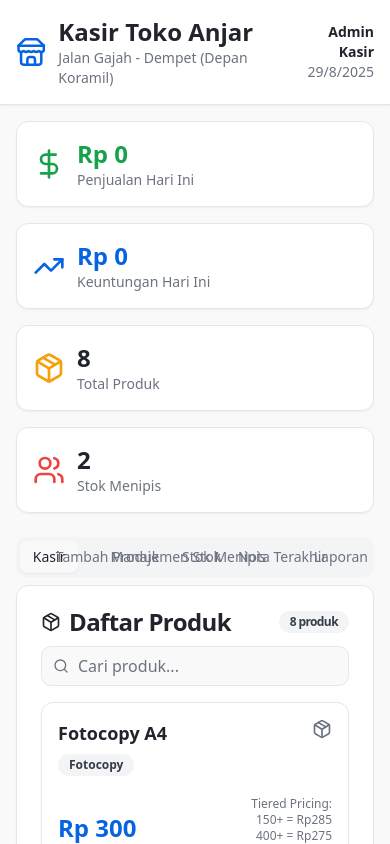
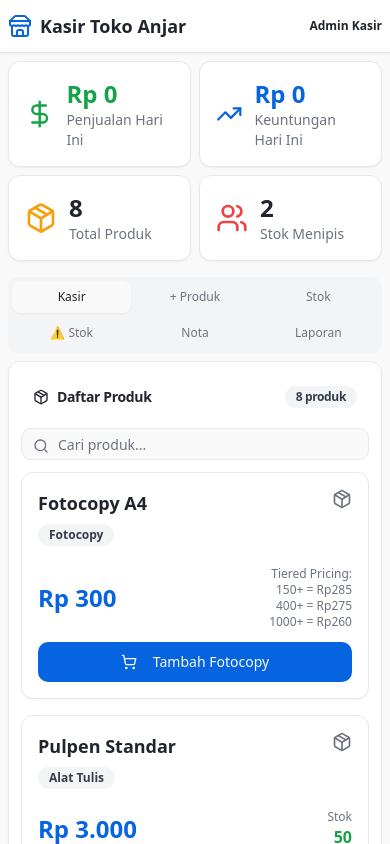
Before and after one commit to Anjarabidin123/bright-halo-spark, a React (Vite) app: page / in a window 390 px wide. Shown: the top 844 px of the page. Built offline with nearby package versions, Linux system fonts and the light colour scheme.

Commit message:
Refactor responsive design and cart
Adjust responsive design for full-screen display on both laptops and mobile devices.
Modify the side cart behavior to prevent immediate printing of receipts.
Enable the cart item box to expand and adjust its length based on the quantity of items added.

```diff
--- a/src/components/POS/POSInterface.tsx
+++ b/src/components/POS/POSInterface.tsx
@@ -170,25 +170,25 @@ Profit: ${formatPrice(receipt.profit)}
     .reduce((sum, receipt) => sum + receipt.profit, 0);
 
   return (
-    <div className="min-h-screen bg-background">
+    <div className="min-h-screen w-full bg-background">
       {/* Header */}
-      <header className="border-b bg-card shadow-sm">
-        <div className="max-w-7xl mx-auto px-4 py-4">
+      <header className="border-b bg-card shadow-sm w-full">
+        <div className="w-full px-2 sm:px-4 py-3 sm:py-4">
           <div className="flex items-center justify-between">
-            <div className="flex items-center gap-3">
-              <Store className="h-8 w-8 text-primary" />
+            <div className="flex items-center gap-2 sm:gap-3">
+              <Store className="h-6 w-6 sm:h-8 sm:w-8 text-primary" />
               <div>
-                <h1 className="text-2xl font-bold">Kasir Toko Anjar </h1>
-                <p className="text-sm text-muted-foreground">
+                <h1 className="text-lg sm:text-2xl font-bold">Kasir Toko Anjar</h1>
+                <p className="text-xs sm:text-sm text-muted-foreground hidden sm:block">
                   Jalan Gajah - Dempet (Depan Koramil)
                 </p>
               </div>
             </div>
 
-            <div className="flex items-center gap-4">
-              <div className="text-right text-sm">
+            <div className="flex items-center gap-2 sm:gap-4">
+              <div className="text-right text-xs sm:text-sm">
                 <div className="font-semibold">Admin Kasir</div>
-                <div className="text-muted-foreground">
+                <div className="text-muted-foreground hidden sm:block">
                   {new Date().toLocaleDateString('id-ID')}
                 </div>
               </div>
@@ -198,8 +198,8 @@ Profit: ${formatPrice(receipt.profit)}
       </header>
 
       {/* Dashboard Stats */}
-      <div className="max-w-7xl mx-auto p-4">
-        <div className="grid grid-cols-1 md:grid-cols-4 gap-4 mb-6">
+      <div className="w-full px-2 sm:px-4 py-2 sm:py-4">
+        <div className="grid grid-cols-2 lg:grid-cols-4 gap-2 sm:gap-4 mb-4 sm:mb-6">
           <Card className="pos-card cursor-pointer hover:shadow-lg transition-shadow" onClick={() => handleDashboardClick('revenue')}>
             <CardContent className="flex items-center p-4">
               <DollarSign className="h-8 w-8 text-success mr-3" />
@@ -246,37 +246,37 @@ Profit: ${formatPrice(receipt.profit)}
         </div>
 
         <Tabs value={currentTab} onValueChange={setCurrentTab} className="w-full">
-          <TabsList className="grid w-full grid-cols-6">
-            <TabsTrigger value="pos">Kasir</TabsTrigger>
-            <TabsTrigger value="add-product">Tambah Produk</TabsTrigger>
-            <TabsTrigger value="stock-management">Manajemen Stok</TabsTrigger>
-            <TabsTrigger value="low-stock">Stok Menipis</TabsTrigger>
-            <TabsTrigger value="receipt">Nota Terakhir</TabsTrigger>
-            <TabsTrigger value="reports">Laporan</TabsTrigger>
+          <TabsList className="grid w-full grid-cols-3 sm:grid-cols-6 gap-1 h-auto p-1">
+            <TabsTrigger value="pos" className="text-xs sm:text-sm p-2 sm:p-3">Kasir</TabsTrigger>
+            <TabsTrigger value="add-product" className="text-xs sm:text-sm p-2 sm:p-3">+ Produk</TabsTrigger>
+            <TabsTrigger value="stock-management" className="text-xs sm:text-sm p-2 sm:p-3">Stok</TabsTrigger>
+            <TabsTrigger value="low-stock" className="text-xs sm:text-sm p-2 sm:p-3">⚠ Stok</TabsTrigger>
+            <TabsTrigger value="receipt" className="text-xs sm:text-sm p-2 sm:p-3">Nota</TabsTrigger>
+            <TabsTrigger value="reports" className="text-xs sm:text-sm p-2 sm:p-3">Laporan</TabsTrigger>
           </TabsList>
 
-          <TabsContent value="pos" className="space-y-4">
-            <div className="grid grid-cols-1 lg:grid-cols-3 gap-6">
-              <div className="lg:col-span-2 space-y-4">
+          <TabsContent value="pos" className="space-y-2 sm:space-y-4 mt-2 sm:mt-4">
+            <div className="grid grid-cols-1 lg:grid-cols-3 gap-3 sm:gap-6">
+              <div className="lg:col-span-2 space-y-2 sm:space-y-4">
                 <Card className="pos-card">
-                  <CardHeader className="pb-3">
-                    <CardTitle className="flex items-center justify-between">
+                  <CardHeader className="pb-2 sm:pb-3">
+                    <CardTitle className="flex items-center justify-between text-sm sm:text-base">
                       <div className="flex items-center gap-2">
-                        <Package className="h-5 w-5" />
+                        <Package className="h-4 w-4 sm:h-5 sm:w-5" />
                         Daftar Produk
                       </div>
-                      <Badge variant="secondary">{filteredProducts.length} produk</Badge>
+                      <Badge variant="secondary" className="text-xs">{filteredProducts.length} produk</Badge>
                     </CardTitle>
                   </CardHeader>
-                  <CardContent>
-                    <div className="mb-4">
+                  <CardContent className="p-3 sm:p-6">
+                    <div className="mb-3 sm:mb-4">
                       <div className="relative">
-                        <Search className="absolute left-3 top-3 h-4 w-4 text-muted-foreground" />
+                        <Search className="absolute left-3 top-2.5 sm:top-3 h-4 w-4 text-muted-foreground" />
                         <Input
                           placeholder="Cari produk..."
                           value={searchTerm}
                           onChange={(e) => setSearchTerm(e.target.value)}
-                          className="pl-9"
+                          className="pl-9 h-8 sm:h-10 text-sm"
                         />
                       </div>
                     </div>
@@ -289,7 +289,7 @@ Profit: ${formatPrice(receipt.profit)}
                 </Card>
               </div>
 
-              <div className="space-y-4">
+              <div className="space-y-2 sm:space-y-4">
                 <ShoppingCart
                   cart={cart}
                   updateCartQuantity={updateCartQuantity}
```
Also changed, not shown: src/components/POS/ShoppingCart.tsx (+49 -45 lines).
